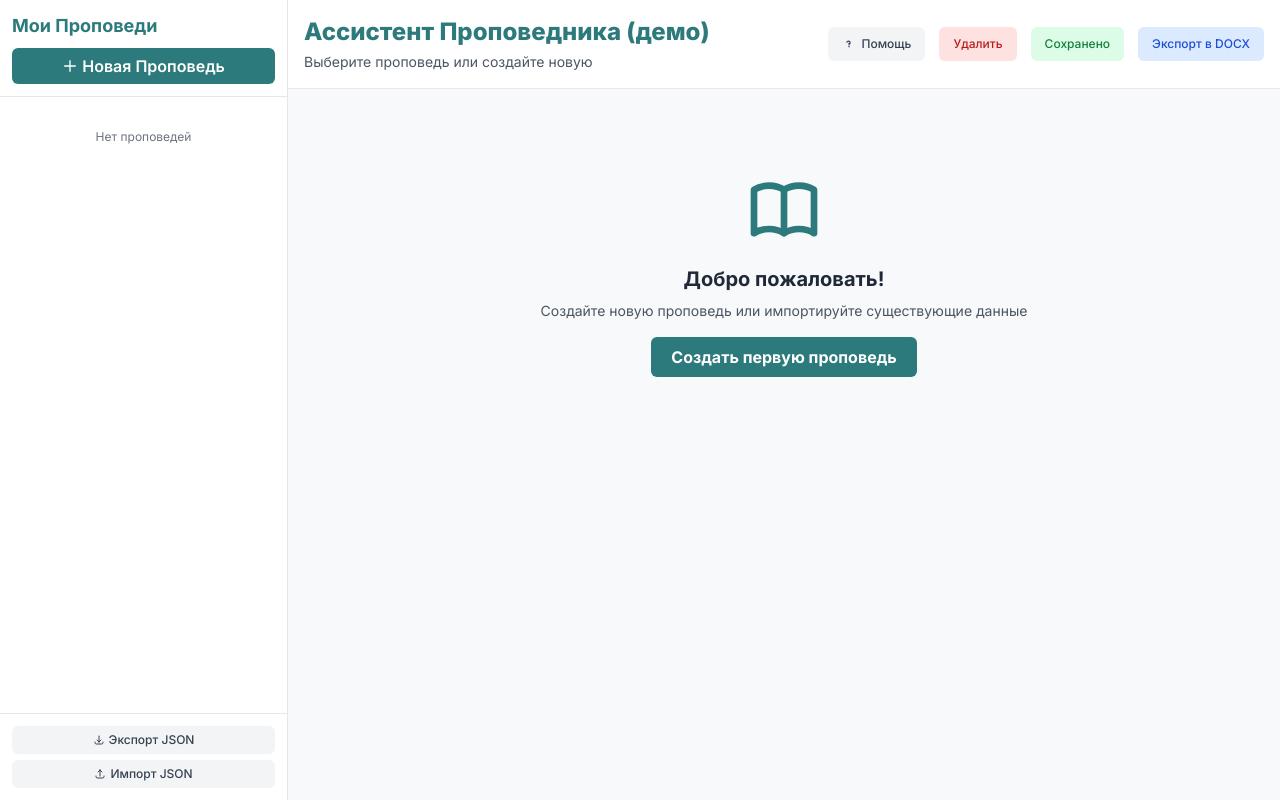
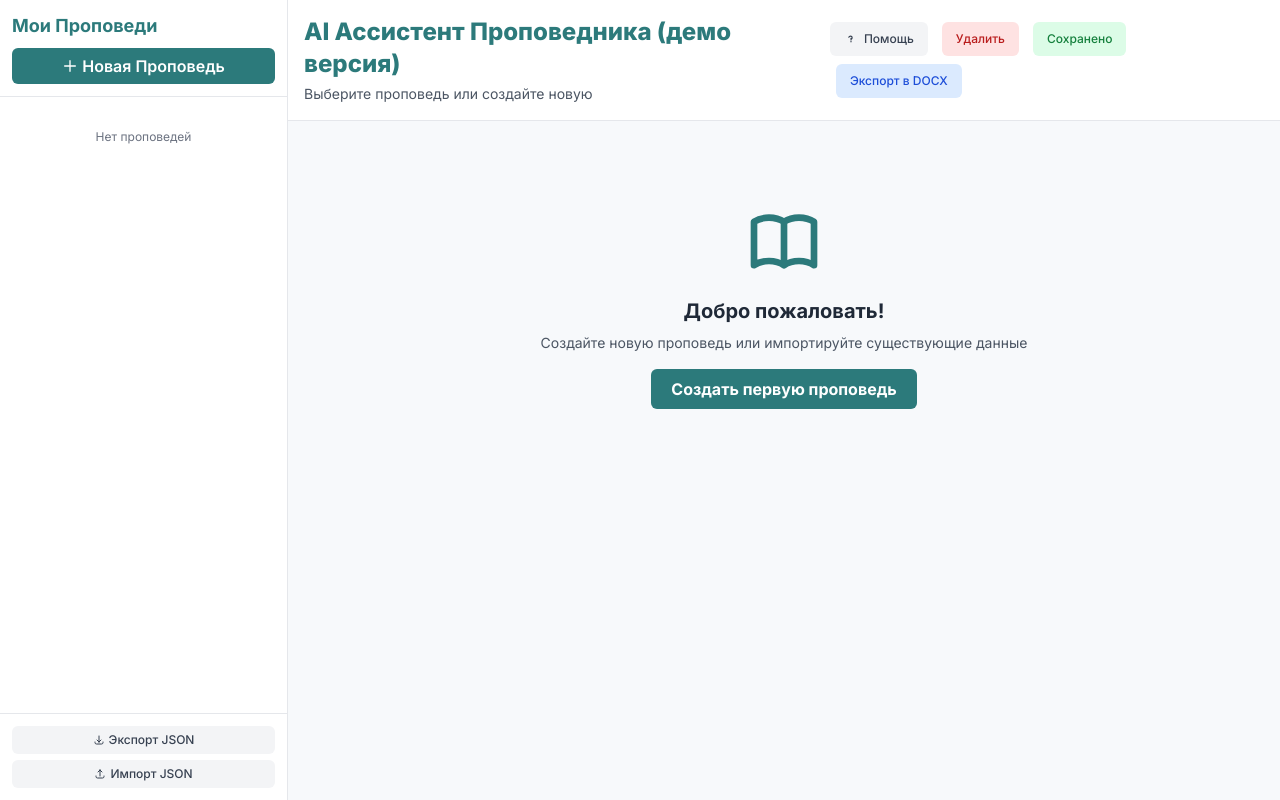
Before and after one commit to christian-word/theological-assistant, a plain HTML site: page index.html in a window 1280 px wide. Drawn offline with nearby package versions, Linux system fonts and the light colour scheme; a script that the page names is missing.

Commit message:
Add files via upload

```diff
--- a/index.html
+++ b/index.html
@@ -3,7 +3,7 @@
 <head>
     <meta charset="UTF-8">
     <meta name="viewport" content="width=device-width, initial-scale=1.0">
-    <title>Ассистент Проповедника (демо)</title>
+    <title>AI Ассистент Проповедника (демо версия)</title>
 
     <!-- Tailwind + Quill -->
     <script src="https://cdn.tailwindcss.com"></script>
@@ -324,7 +324,7 @@
         <header class="bg-white border-b border-gray-200 p-4">
             <div class="flex items-center justify-between">
                 <div>
-                    <h1 class="text-2xl font-extrabold text-[#2c7a7b]" id="main-title">Ассистент Проповедника (демо)</h1>
+                    <h1 class="text-2xl font-extrabold text-[#2c7a7b]" id="main-title">AI Ассистент Проповедника (демо версия)</h1>
                     <p class="text-gray-600 text-sm mt-1" id="main-subtitle">Выберите проповедь или создайте новую</p>
                 </div>
                 <div id="sermon-actions" class="hidden space-x-1.5">
@@ -725,7 +725,7 @@
     <div id="help-modal" class="hidden fixed inset-0 bg-black bg-opacity-50 flex items-center justify-center z-50 p-4">
         <div class="bg-white rounded-lg shadow-xl max-w-4xl w-full max-h-screen overflow-y-auto">
             <div class="sticky top-0 bg-white border-b border-gray-200 p-4 flex justify-between items-center">
-                <h2 class="text-xl font-bold text-[#2c7a7b]">Помощь: Ассистент Проповедника (демо)</h2>
+                <h2 class="text-xl font-bold text-[#2c7a7b]">Помощь: AI Ассистент Проповедника (демо версия)</h2>
                 <button onclick="App.closeHelpModal()" class="text-gray-500 hover:text-gray-700">
                     <svg class="w-6 h-6" fill="none" stroke="currentColor" viewBox="0 0 24 24">
                         <path stroke-linecap="round" stroke-linejoin="round" stroke-width="2" d="M6 18L18 6M6 6l12 12"/>
@@ -893,7 +893,7 @@
 </div>
 
             <div class="bg-gray-50 border-t border-gray-200 p-4 text-center">
-                <p class="text-xs text-gray-500">v1.0 • Ассистент Проповедника (демо)</p>
+                <p class="text-xs text-gray-500">v1.0 • AI Ассистент Проповедника (демо версия)</p>
             </div>
         </div>
     </div>
```
